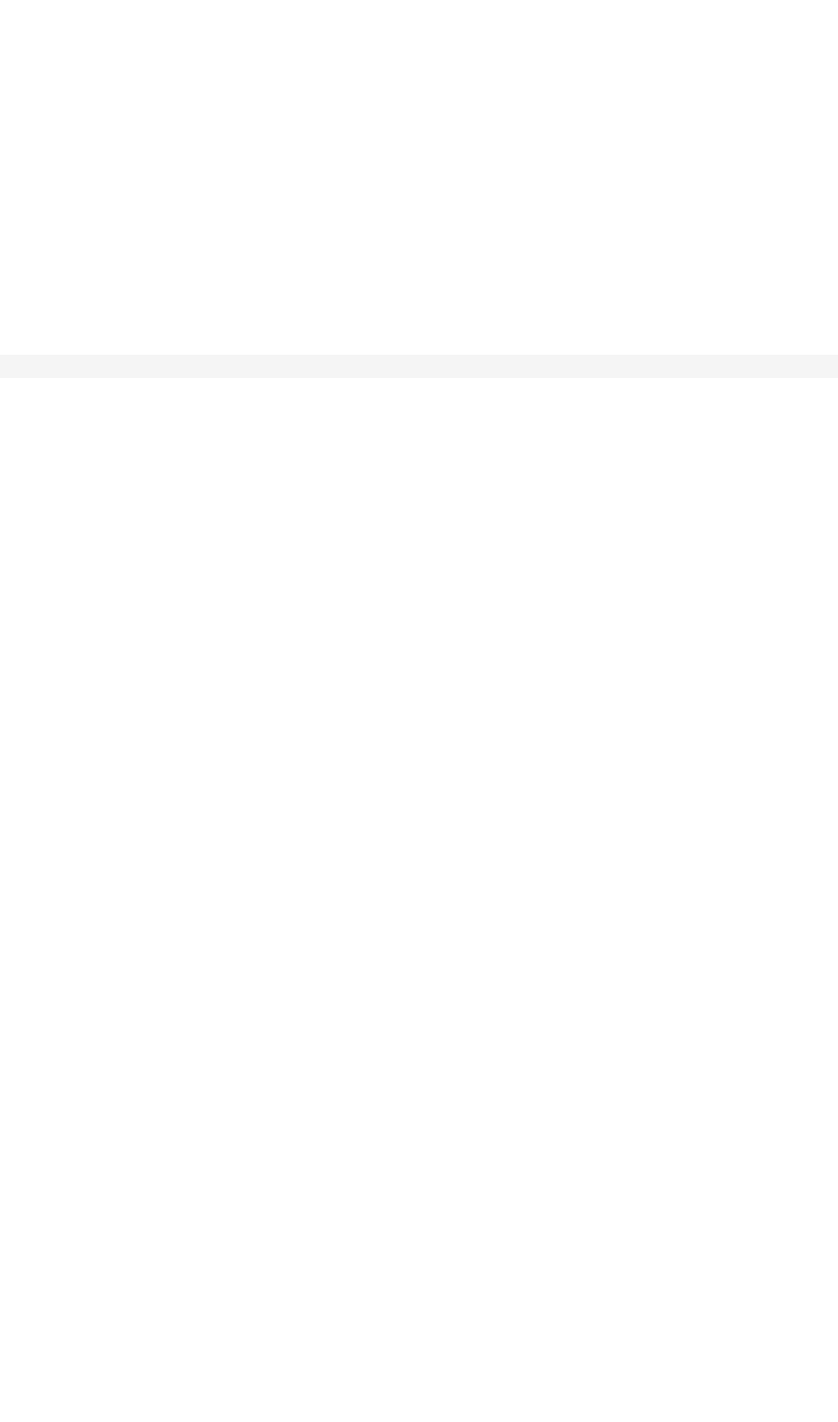
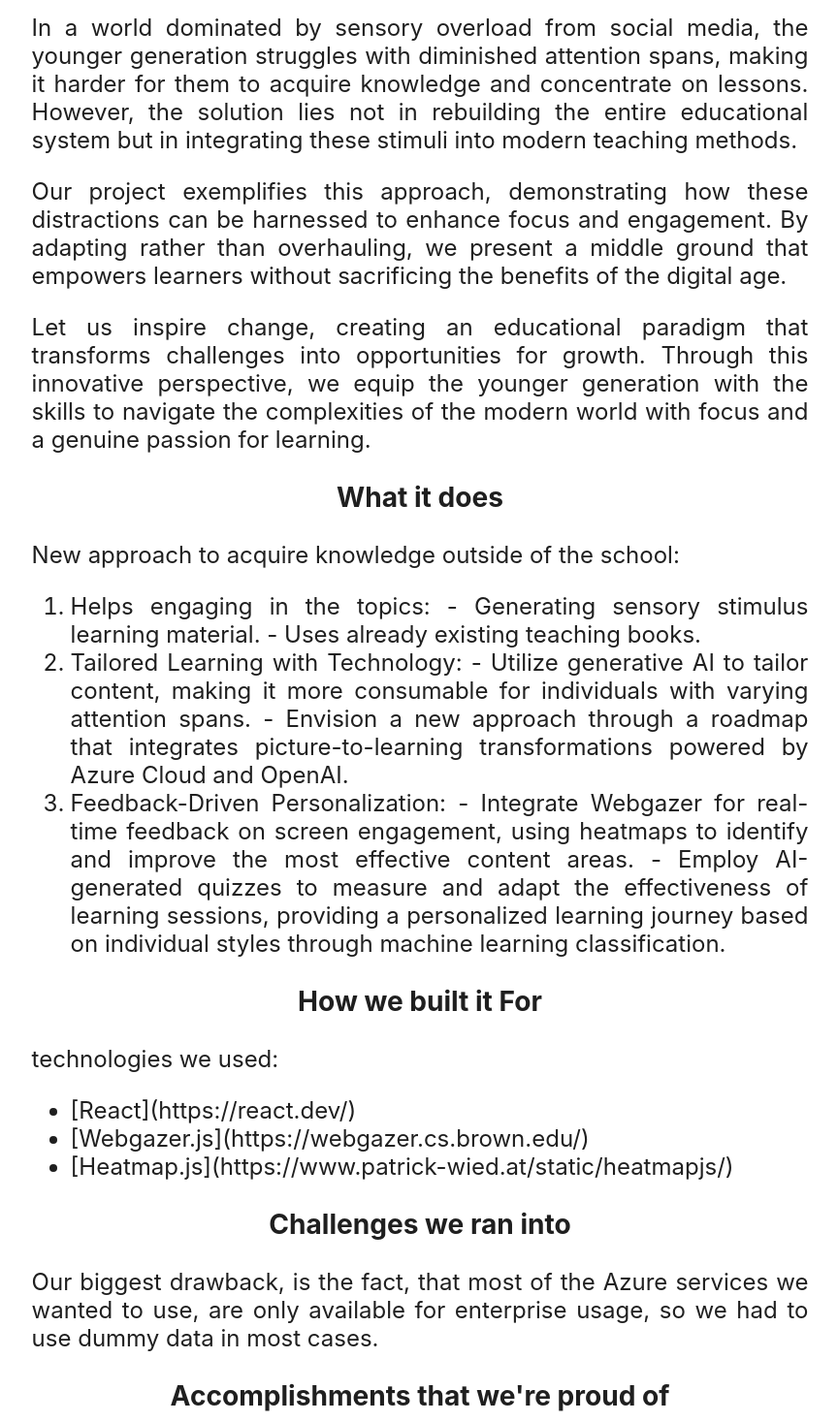
Before and after one commit to bence-vass/ms-hack, a Next.js app: page / in a window 1280 px wide. Shown: the part 410-1877 px from the top of the page at 97% size, without its empty margins (207-1071 px from the left). Before the commit the page ends 800 px from the top, so only its background shows below. Built offline with nearby package versions, Linux system fonts and the light colour scheme.

Commit message:
home page

```diff
--- a/app/page.js
+++ b/app/page.js
@@ -6,6 +6,20 @@ import Link from "next/link";
 import {useAppDispatch, useAppSelector} from "@/redux/hooks";
 import {decrement, increment, reset} from "@/redux/features/counter/counterSlice";
 import {GithubOutlined} from "@ant-design/icons";
+import styled from "styled-components";
+
+
+const StyledContainer = styled.div`
+  width: 65%;
+  margin: 40px auto;
+  text-align: justify;
+  text-align-last: left;
+  font-size: 24px;
+
+  h1, h2, h3 {
+    text-align-last: center;
+  }
+`
 
 export default function Home() {
     const count = useAppSelector((state) => state.counterReducer.value)
@@ -16,18 +30,143 @@ export default function Home() {
         }}>
 
             <a href={"https://github.com/bence-vass/ms-hack"}>
-            <GithubOutlined style={{fontSize: 100}} /> <h2>GitHub</h2>
+                <GithubOutlined style={{fontSize: 100}}/> <h2>GitHub</h2>
             </a>
 
 
+            <StyledContainer>
+
+                <h1>ELEXAM</h1>
+                <h3>The Inspiration </h3>
+                <p>
+                    In a world dominated by sensory overload from social media, the younger generation struggles
+                    with diminished attention spans, making it harder for them to acquire knowledge and concentrate
+                    on lessons. However, the solution lies not in rebuilding the entire educational system but in
+                    integrating these stimuli into modern teaching methods.
+                </p>
+                <p>
+                    Our project exemplifies this approach,
+                    demonstrating how these distractions can be harnessed to enhance focus and engagement. By adapting
+                    rather than overhauling, we present a middle ground that empowers learners without sacrificing the
+                    benefits of the digital age.
+                </p>
+                <p>Let us inspire change, creating an educational paradigm that transforms
+                    challenges into opportunities for growth. Through this innovative perspective, we equip the younger
+                    generation with the skills to navigate the complexities of the modern world with focus and a genuine
+                    passion for learning.
+                </p>
+                <h3>What it does</h3>
+                <p>New approach to acquire knowledge outside of the school:</p>
+                <ol>
+                    <li>
+                        Helps engaging in the topics: - Generating sensory stimulus learning material.
+                        - Uses already existing teaching books.
+                    </li>
+                    <li>
+                        Tailored Learning with Technology: -
+                        Utilize generative AI to tailor content, making it more consumable for
+                        individuals with varying attention spans. - Envision a new approach through a
+                        roadmap that integrates picture-to-learning transformations powered by Azure Cloud and OpenAI.
+                    </li>
+                    <li>
+                        Feedback-Driven Personalization: - Integrate Webgazer for real-time feedback on screen
+                        engagement,
+                        using heatmaps to identify and improve the most effective content areas. - Employ AI-generated
+                        quizzes
+                        to measure and adapt the effectiveness of learning sessions, providing a personalized learning
+                        journey based on individual styles through machine learning classification.
+                    </li>
+                </ol>
+                <h3>How we built it For</h3>
+                <p>technologies we used:</p>
                 <ul>
-          <li><Link href={'/books'}>Books</Link></li>
-          <li><Link href={'/subjects'}>Subjects</Link></li>
-          <li><Link href={'/dashboard'}>Dashboard</Link></li>
+                    <li>
+                        [React](https://react.dev/)
+                    </li>
+                    <li>
+                        [Webgazer.js](https://webgazer.cs.brown.edu/)
+                    </li>
+                    <li>
+                        [Heatmap.js](https://www.patrick-wied.at/static/heatmapjs/)
+                    </li>
                 </ul>
+
+                <h3>Challenges we ran into </h3>
+                <p>
+                    Our biggest drawback, is the fact, that most of
+                    the Azure services we wanted to use, are only available for enterprise usage,
+                    so we had to use dummy data in most cases.
+                </p>
+
+
+                <h3>Accomplishments that we're proud of</h3>
+                <p>
+                    Our teaching Demo speaks for itself. It is responsive, and modern approach to showcase,
+                    how can we engage younger generation's attention spam problems. By using our heatmap as the basis of
+                    the engagement feedback, we can customize the learning experience for the different learning styles
+                    that
+                    fits the best our students.
+                </p>
+
+                <h3>What we learned</h3>
+                <p>
+                    We learned a lot about Azure Web Services, and how
+                    colourful
+                    is the palette of available tools provided by Microsoft.
+                </p>
+
+                <h3>What's next for ELEXAM</h3>
+                <p>
+                    We would like to
+                    automate the whole functioning of the website. - using generative AI to create content, - automate
+                    the
+                    functioning, so the student doesn't feel overwhelmed by the learning process, - make it available
+                    for
+                    teachers, to help use it as a teaching aid.
+                </p>
 
 
 
+
+                <h3>Guide:</h3>
+                <p>
+                    Please review the prepared showcase for a more detailed understanding.
+                    <br/>
+                    Optimal performance is achieved when using this device in a well-lit room, positioned
+                    approximately 1 to 1.2 meters from the camera. Calibration involves clicking and moving the cursor
+                    while
+                    maintaining direct eye contact.
+                    <br/>
+                    Please take note that if the camera is not operational, a page refresh may be required.
+                    In certain situations, you may experience data latency due to heightened network demand.
+                </p>
+                <Link href={'/showcase/engagement-analytics'}>
+                    <b><p>
+                        Obtain a deeper understanding of how the different components are recognized: Engagement
+                        Analytics
+                    </p></b>
+                </Link>
+                <Link href={'/showcase/environment'}>
+                    <b><p>
+                        Feel free to explore and discover our efforts to maintain user engagement by visiting the
+                        provided link:
+                        Environment
+                    </p></b>
+                </Link>
+                <Link href={'/showcase/eyetracking'}>
+                    <b><p>
+                        An exhibition showcasing cutting-edge AI technologies in iris movement recognition:
+                        Eye Tracking
+                    </p></b>
+                </Link>
+                <Link href={'/subjects/math/chapter/ch1'}>
+                    <b><p>
+                        Here, you can access the full prototype of the concept:
+                        Demo
+                    </p></b>
+                </Link>
+
+            </StyledContainer>
 
 
         </main>
```
Lines whose indentation alone changed are shown as unchanged.
